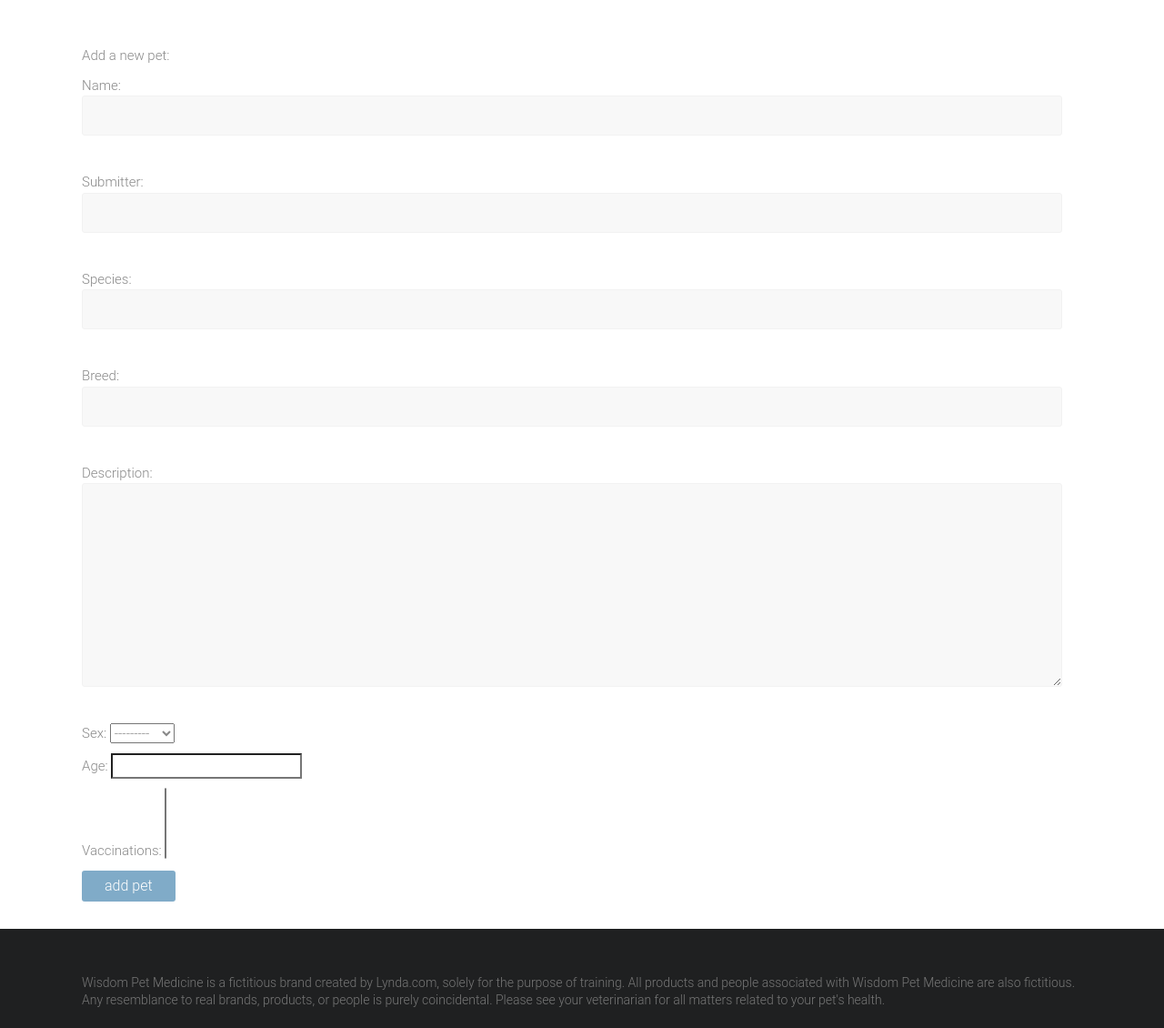
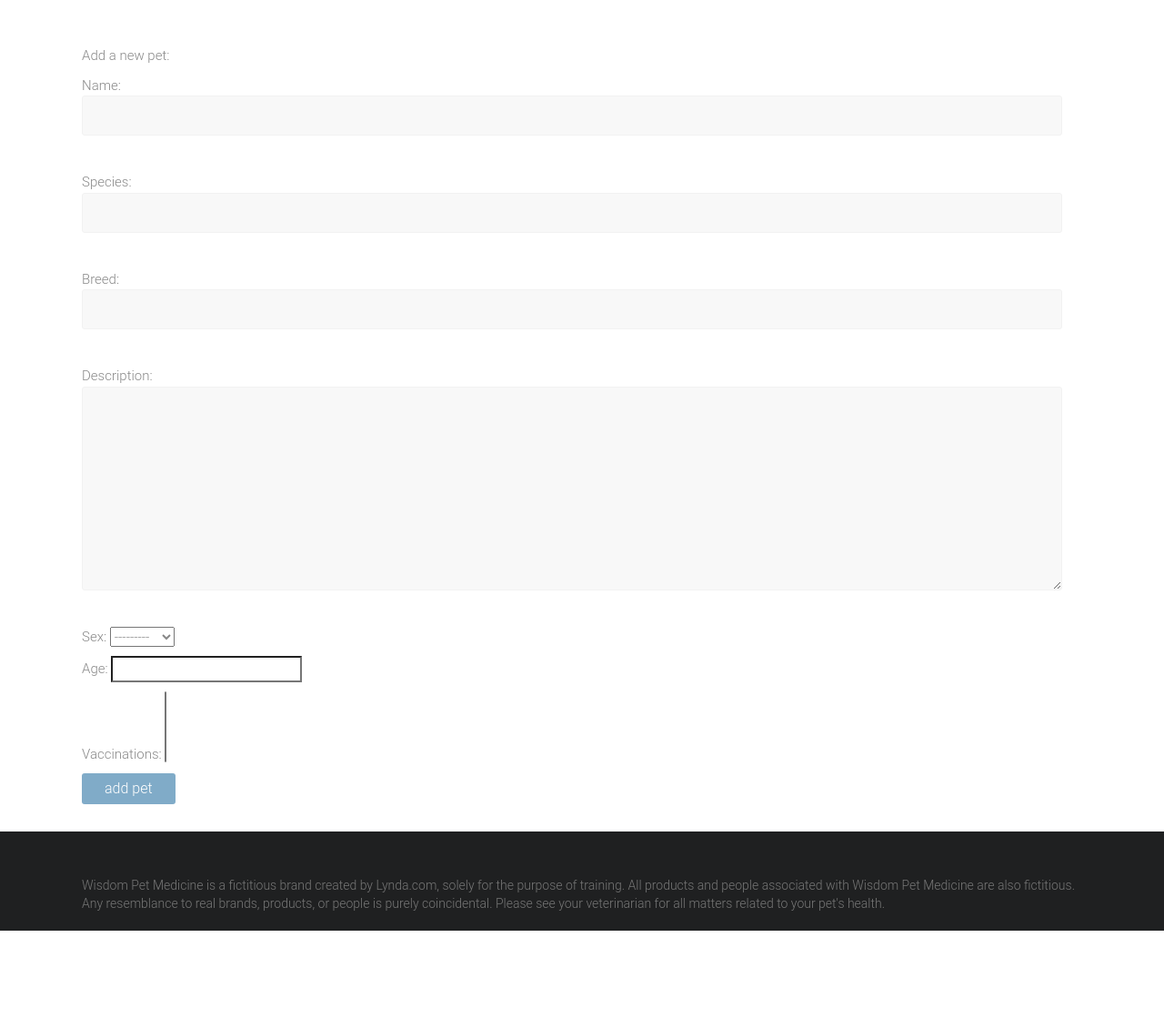
Before and after one commit to Ornellasd/derpy_pets, a Django app: page /new_pet in a window 1280 px wide. Shown: the part 146-1276 px from the top of the page at 91% size. After the commit the page ends 1169 px from the top, so only its background shows below. Run offline with Django 3.2, Linux system fonts and the light colour scheme; the visitor is signed in with stand-in values (Sample User, id 1); data that the repository does not hold is empty.

Commit message:
finalizes user/pet association

```diff
--- a/adoptions/forms.py
+++ b/adoptions/forms.py
@@ -5,4 +5,4 @@ from .models import Pet
 class PetForm(forms.ModelForm):
     class Meta:
         model = Pet
-        fields = ['name', 'submitter', 'species', 'breed', 'description', 'sex', 'age', 'vaccinations']
+        fields = ['name', 'species', 'breed', 'description', 'sex', 'age', 'vaccinations']
--- a/adoptions/models.py
+++ b/adoptions/models.py
@@ -8,7 +8,7 @@ class Pet(models.Model):
         ('F', 'Female'),
     ]
     name = models.CharField(max_length=100)
-    submitter = models.CharField(max_length=100)
+    #submitter = models.CharField(max_length=100)
     species = models.CharField(max_length=30)
     breed = models.CharField(max_length=30, blank=True)
     description = models.TextField()
--- a/adoptions/templates/pet_detail.html
+++ b/adoptions/templates/pet_detail.html
@@ -20,7 +20,7 @@
 			{% endfor %}
 		</ul>
 	{% endif %}
-	<p>Submitted by: {{ pet.submitter }}</p>
+	<p>Submitted by: {{ pet.owner }}</p>
 	<p>Submitted on: {{ pet.submission_date|date:"M d Y" }}</p>
 	<p>Description: {{ pet.description }}</p>
 	<p><a href="{% url 'edit_pet' pet.id %}">edit pet</a></p>
```
